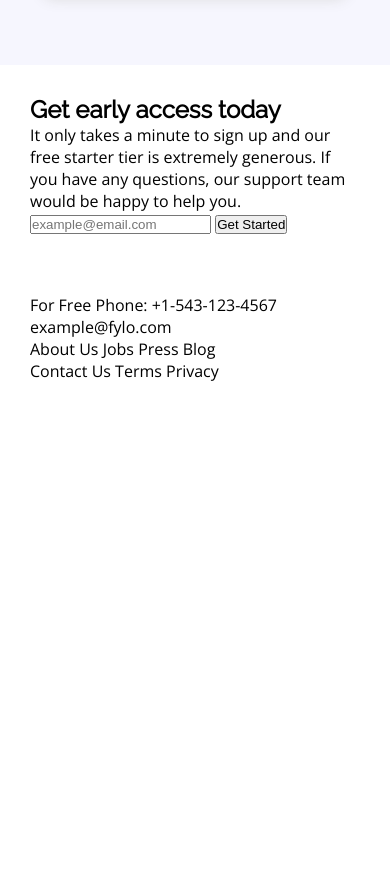
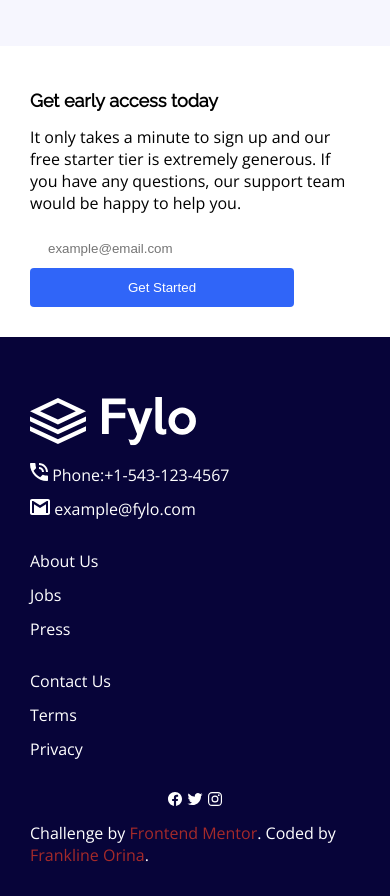
Before and after one commit to its-Frank/fylo-landing-page-with-two-column-layout-master, a plain HTML site: page index.html in a window 390 px wide. Shown: the part 1668-2564 px from the top of the page. Before the commit the page ends 2080 px from the top, so only its background shows below. Drawn offline with nearby package versions, Linux system fonts and the light colour scheme.

Commit message:
done mobile design

```diff
--- a/index.html
+++ b/index.html
@@ -15,15 +15,7 @@
     <title>Frontend Mentor | Fylo landing page with two column layout</title>
 
     <!-- Feel free to remove these styles or customise in your own stylesheet 👍 -->
-    <style>
-      .attribution {
-        font-size: 11px;
-        text-align: center;
-      }
-      .attribution a {
-        color: hsl(228, 45%, 44%);
-      }
-    </style>
+
     <link rel="stylesheet" href="main.css" />
   </head>
   <body>
@@ -121,10 +113,50 @@
       </section>
     </main>
     <footer>
-      <div>For Free Phone: +1-543-123-4567 example@fylo.com</div>
-      <div>About Us Jobs Press Blog</div>
-      <div>Contact Us Terms Privacy</div>
-      <div></div>
+      <div class="footer-flex">
+        <div class="links">
+          <img src="./images/logo-white.svg" alt="flyo logo" />
+          <a href="tel:+1-543-123-4567">
+            <img src="./images/icon-phone.svg" alt="phone icon" />
+            <span>Phone:+1-543-123-4567 </span>
+          </a>
+          <a href="mailto:example@fylo.com">
+            <img src="./images/icon-email.svg" alt="email icon" />
+            <span>example@fylo.com</span>
+          </a>
+        </div>
+        <div class="links">
+          <a href="#">About Us</a>
+          <a href="#">Jobs</a>
+          <a href="#">Press</a>
+          <a href="Blog"></a>
+        </div>
+        <div class="links">
+          <a href="#">Contact Us</a>
+          <a href="#">Terms</a>
+          <a href="#">Privacy</a>
+        </div>
+        <div class="socials">
+          <a href="#"><ion-icon name="logo-facebook"></ion-icon></a>
+          <a href="#"><ion-icon name="logo-twitter"></ion-icon></a>
+          <a href="#"><ion-icon name="logo-instagram"></ion-icon></a>
+        </div>
+      </div>
+     <p class="attribution">
+          Challenge by
+          <a href="https://www.frontendmentor.io?ref=challenge" target="_blank"
+            >Frontend Mentor</a
+          >. Coded by <a href="#">Frankline Orina</a>.
+        </p>
+      </p>
     </footer>
+    <script
+      type="module"
+      src="https://unpkg.com/ionicons@7.1.0/dist/ionicons/ionicons.esm.js"
+    ></script>
+    <script
+      nomodule
+      src="https://unpkg.com/ionicons@7.1.0/dist/ionicons/ionicons.js"
+    ></script>
   </body>
 </html>
--- a/main.css
+++ b/main.css
@@ -98,6 +98,12 @@ header a:hover {
   text-align: left;
   box-shadow: 0px 0px 16px lightgray;
 }
+.wherever-you-are .card .profile {
+  display: flex;
+  align-items: start;
+  gap: 11px;
+  margin-top: 16px;
+}
 .wherever-you-are .card .profile img {
   border-radius: 50%;
   height: 35px;
@@ -112,3 +118,51 @@ header a:hover {
   font-size: 9px;
   display: block;
 }
+.early-access h2 {
+  font-size: 18px;
+  margin: 14px 0;
+}
+.early-access p {
+  margin: 15px 0;
+}
+.early-access .section-form input,
+.early-access .section-form button {
+  display: block;
+  width: 80%;
+  padding: 12px 18px;
+  border-radius: 4px;
+  transition: all 0.4s ease;
+}
+.early-access .section-form input {
+  border: none;
+}
+.early-access .section-form input:focus {
+  border: none;
+  outline: none;
+}
+.early-access .section-form button {
+  background-color: hsl(224, 93%, 58%);
+  color: white;
+  border: none;
+}
+.early-access .section-form button:hover {
+  box-shadow: 0px 0px 5px hsl(224, 93%, 58%);
+}
+footer {
+  background-color: hsl(243, 87%, 12%);
+  color: white;
+}
+footer .links {
+  margin: 30px 0;
+}
+footer .links a {
+  display: block;
+  margin: 12px 0;
+}
+footer .socials {
+  width: fit-content;
+  margin: 10px auto;
+}
+.attribution a {
+  color: brown;
+}
```
Also changed, not shown: images/logo-white.svg (added).
